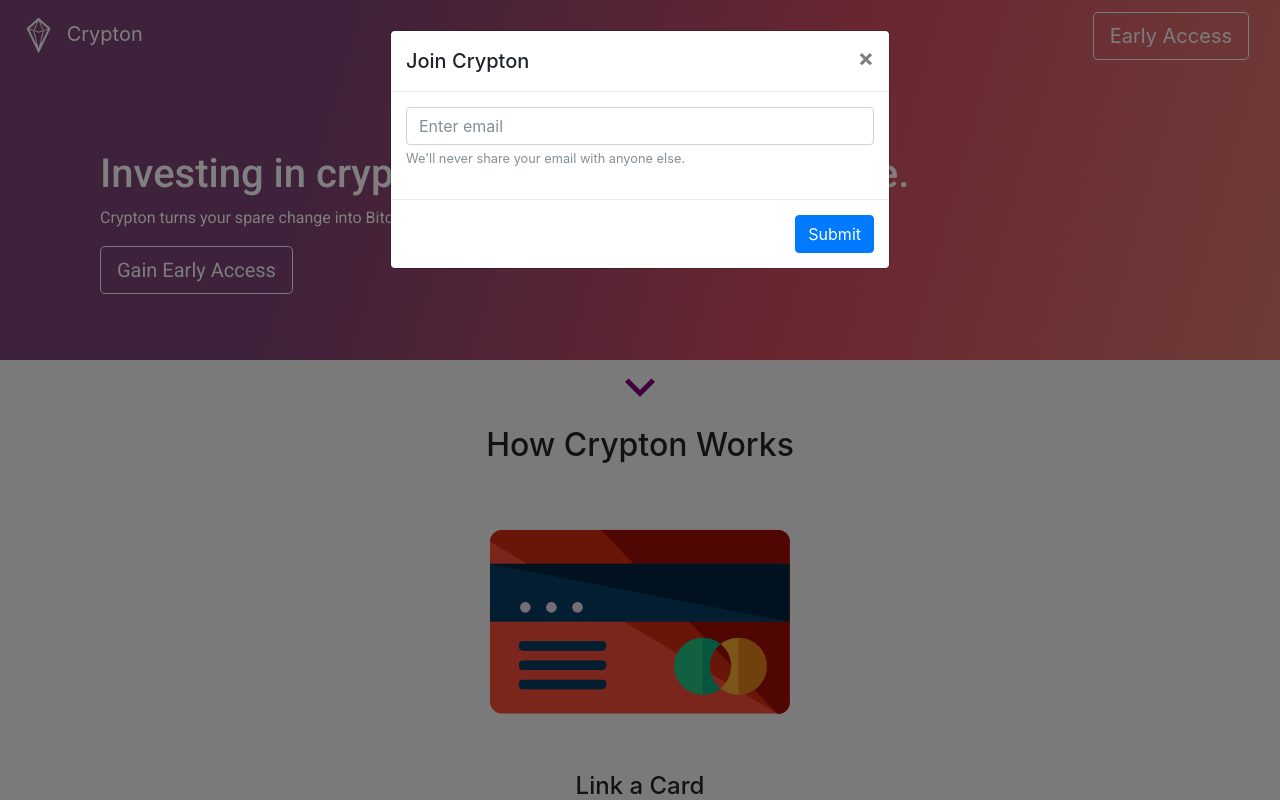
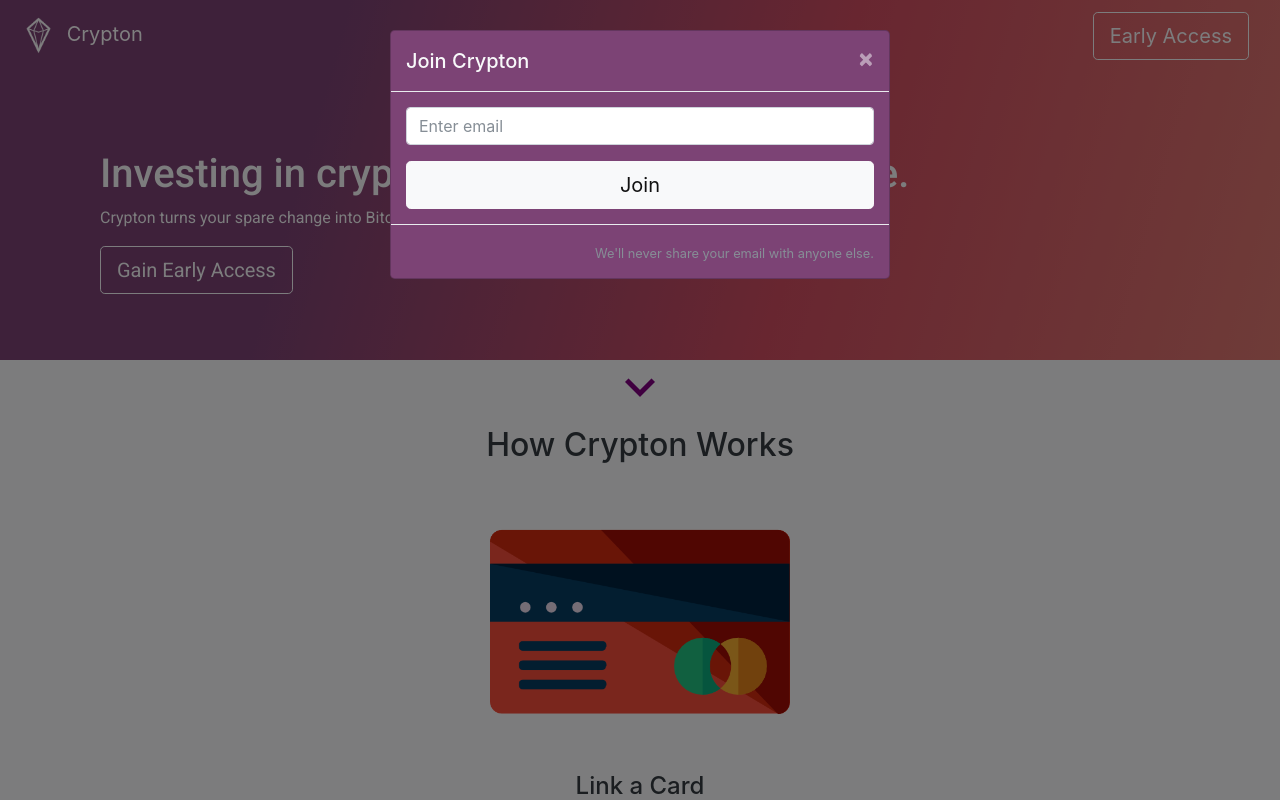
Before and after one commit to majickdave/cryptonNode, a website: page public/index.html in a window 1280 px wide. Both pictures are taken after a click on the button "Early Access". Shown: the top 800 px of the page. Drawn offline with nearby package versions, Linux system fonts and the light colour scheme.

Commit message:
modal background color

```diff
--- a/public/index.html
+++ b/public/index.html
@@ -28,13 +28,13 @@
   </head>
 
   <!-- Modal -->
-  <div class="modal fade" id="emailModal" class='emailModal' tabindex="-1" role="dialog" aria-labelledby="emailModalLabel"
+  <div class="modal fade " id="emailModal" class='emailModal' tabindex="-1" role="dialog" aria-labelledby="emailModalLabel"
       aria-hidden="true" data-keyboard="false" data-backdrop="static">
-      <div class="modal-dialog" role="document">
-        <div class="modal-content">
-          <div class="modal-header">
+      <div class="modal-dialog rounded" role="document">
+        <div class="modal-content" style="background: rgb(124, 67, 117)">
+          <div class="modal-header text-light">
             <h5 class="modal-title" id="emailModalLabel">Join Crypton</h5>
-            <button type="button" class="close" onclick='hideModal()' aria-label="Close">
+            <button type="button" class="close text-light" onclick='hideModal()' aria-label="Close">
               <span aria-hidden="true">&times;</span>
             </button>
           </div>
@@ -42,13 +42,14 @@
             <form id='emailForm'>
               <div class="form-group">
                 <input type="email" class="form-control" id="emailInput" aria-describedby="emailHelp" placeholder="Enter email">
-                <small id='result'></small>
-                <small id="emailHelp" class="form-text text-muted">We'll never share your email with anyone else.</small>
+
               </div>
+              <button type="button" id='submitEmail' class="btn btn-block btn-lg btn-light">Join</button>
             </form>
           </div>
           <div class="modal-footer">
-            <button type="button" id='submitEmail' class="btn btn-primary">Submit</button>
+            <small id='result'></small>
+            <small id="emailHelp" class="form-text text-muted">We'll never share your email with anyone else.</small>
           </div>
         </div>
       </div>
@@ -89,21 +90,21 @@
 
     <!-- Begin page content -->
     <main role="main" class="container" id="content">
-      <section class="container text-left" style="background: transparent; color: white;" id="top">
+      <section class="container text-left text-light" style="background: transparent;" id="top">
 
       <!-- Main jumbotron for a primary marketing message or call to action -->
           <h1 class="title">Investing in cryptocurrency should be simple.</h1>
           <p class="sub-title">Crypton turns your spare change into Bitcoin, Litecoin, and Ethereum automatically.<p>
           <button type="button" class="btn btn-lg btn-outline-light" data-toggle="modal" data-target="#emailModal">
             Gain Early Access</button>
-            <a class="scroll-link scroll-down" href="#info" title="Scroll Down"><div class="chevron down thin"></div></a>
+            <a class="scroll-link scroll-down" href="#info" title="Scroll Down"><div class="chevron down"></div></a>
           </div>
 
       </section>
     <!-- End gradient pattern  -->
 
     <!-- features section  -->
-    <section id="info" style="background-color: #f5f5f5;">
+    <section id="info" class="bg-light text-dark">
 		<div class="header text-center">
       <a href="#info"><i class="material-icons animated infinite bounce" style="font-size: 60px; color: purple" onclick="$('#info').animateCss('fadeIn'); $('#features').animateCss('slideInLeft')"
         >keyboard_arrow_down</i></a>
@@ -149,9 +150,9 @@
   <!-- End of features container -->
   </secion>
 
-  <section class="container-fluid bg-crypton-pattern bg-dark">
+  <section class="container-fluid bg-crypton-pattern bg-dark text-light">
 
-          <div id="portfolio" class="container-fluid text-center ">
+          <div id="portfolio" class="container-fluid text-center">
             <h2>The Team</h2><br>
 
             <div class="row text-center">
```
